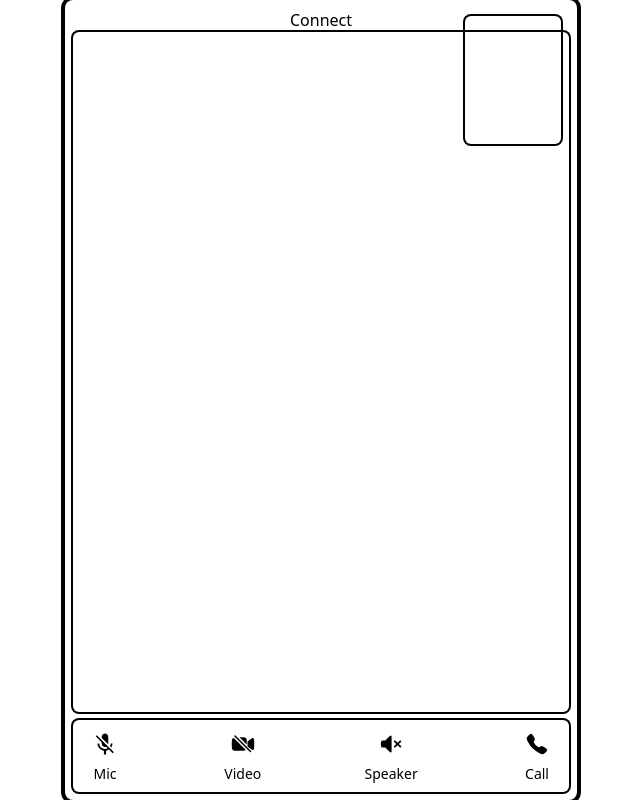
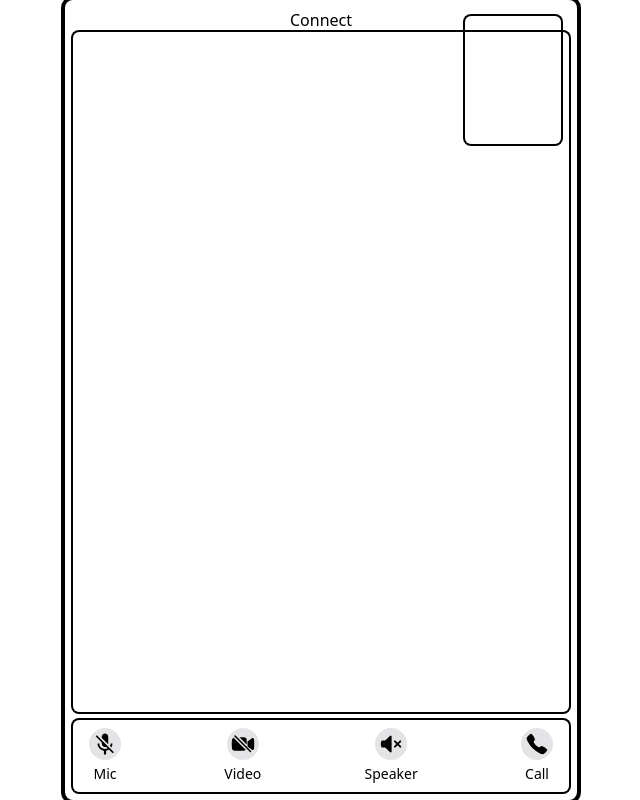
Before and after one commit to Ravi-Sinhmar/Video-Call-Application, a React (Vite) app in the folder client/: page /meeting in a window 1280 px wide. Shown: the whole page, without its empty margins (319-959 px from the left). Built offline with nearby package versions, Linux system fonts and the light colour scheme; no server answers.

Commit message:
Changed some color of icons

```diff
--- a/client/src/components/ButtonControls.jsx
+++ b/client/src/components/ButtonControls.jsx
@@ -76,7 +76,7 @@ export default function ButtonControls() {
                         {isMic ? (
                             <IoMdMic className="size-8 p-1 bg-blue-500 text-white rounded-full" />
                         ) : (
-                            <IoMdMicOff className="size-8 p-1 text-blt rounded-full" />
+                            <IoMdMicOff className="size-8 p-1 text-blt rounded-full bg-zinc-200" />
                         )}
 
                         <p>Mic</p>
@@ -87,7 +87,7 @@ export default function ButtonControls() {
                         {isVideo ? (
                             <IoVideocam className="size-8 p-1 bg-blue-500 text-white rounded-full" />
                         ) : (
-                            <IoVideocamOff className="size-8 p-1 text-blt rounded-full" />
+                            <IoVideocamOff className="size-8 p-1 text-blt rounded-full bg-zinc-200" />
                         )}
 
 
@@ -100,7 +100,7 @@ export default function ButtonControls() {
                         {isVoice ? (
                             <HiMiniSpeakerWave className="size-8 p-1 bg-blue-500 text-white rounded-full" />
                         ) : (
-                            <HiMiniSpeakerXMark className="size-8 p-1 text-blt rounded-full" />
+                            <HiMiniSpeakerXMark className="size-8 p-1 text-blt rounded-full bg-zinc-200" />
                         )}
 
 
@@ -111,9 +111,9 @@ export default function ButtonControls() {
                     {/* Disconnect */}
                     <button onClick={handleJoin} className="flex flex-col text-sm items-center justify-center gap-1">
                         {isJoin ? (
-                            <ImPhoneHangUp className="size-8 p-1 bg-blue-500 text-white rounded-full" />
+                            <ImPhoneHangUp className="size-8 p-1 bg-red-700 text-white rounded-full" />
                         ) : (
-                            <IoCall className="size-8 p-1 text-blt rounded-full" />
+                            <IoCall className="size-8 p-1 text-blt rounded-full bg-zinc-200" />
                         )}
                         <p>{isJoin? "Cut" : "Call"}</p>
                     </button>
```
